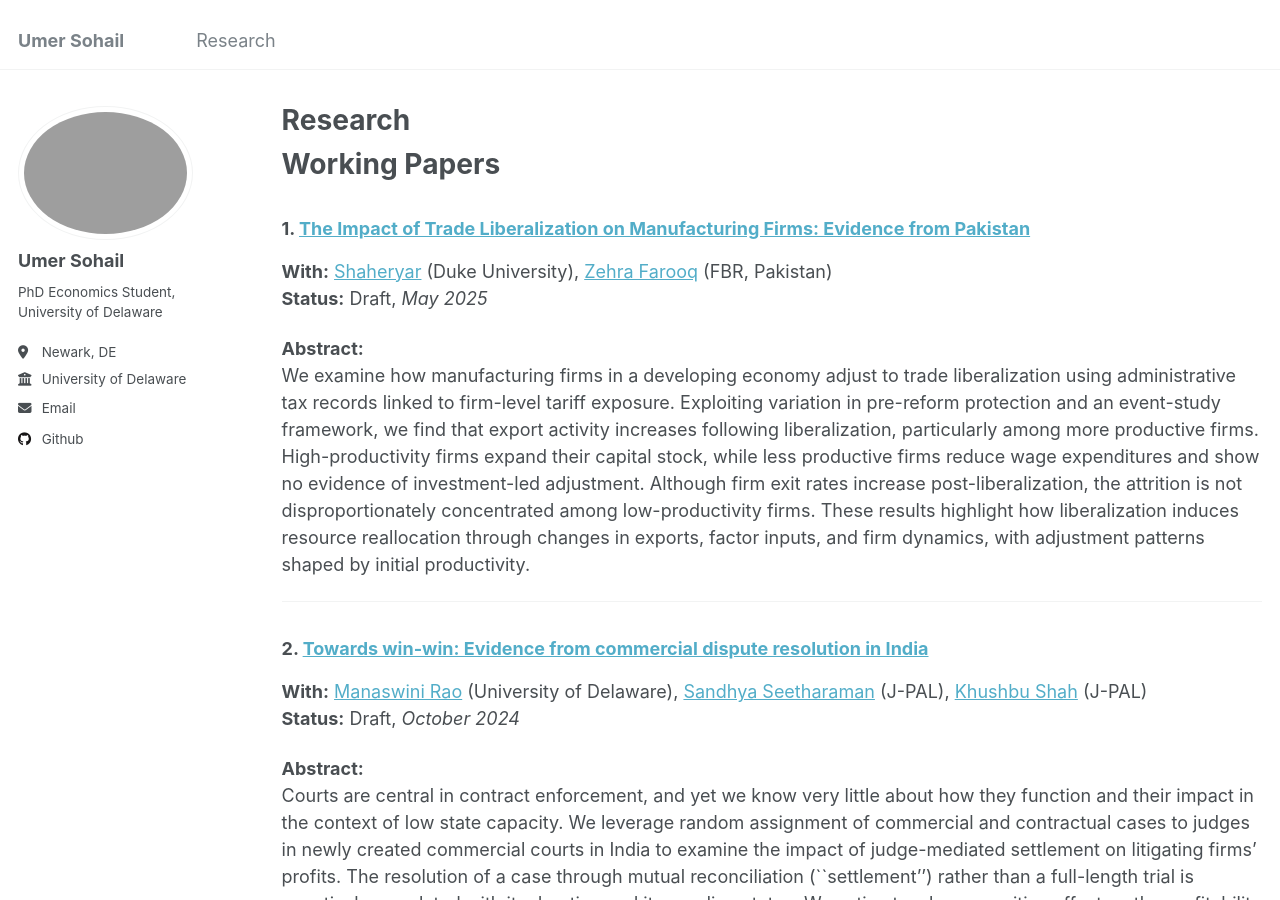
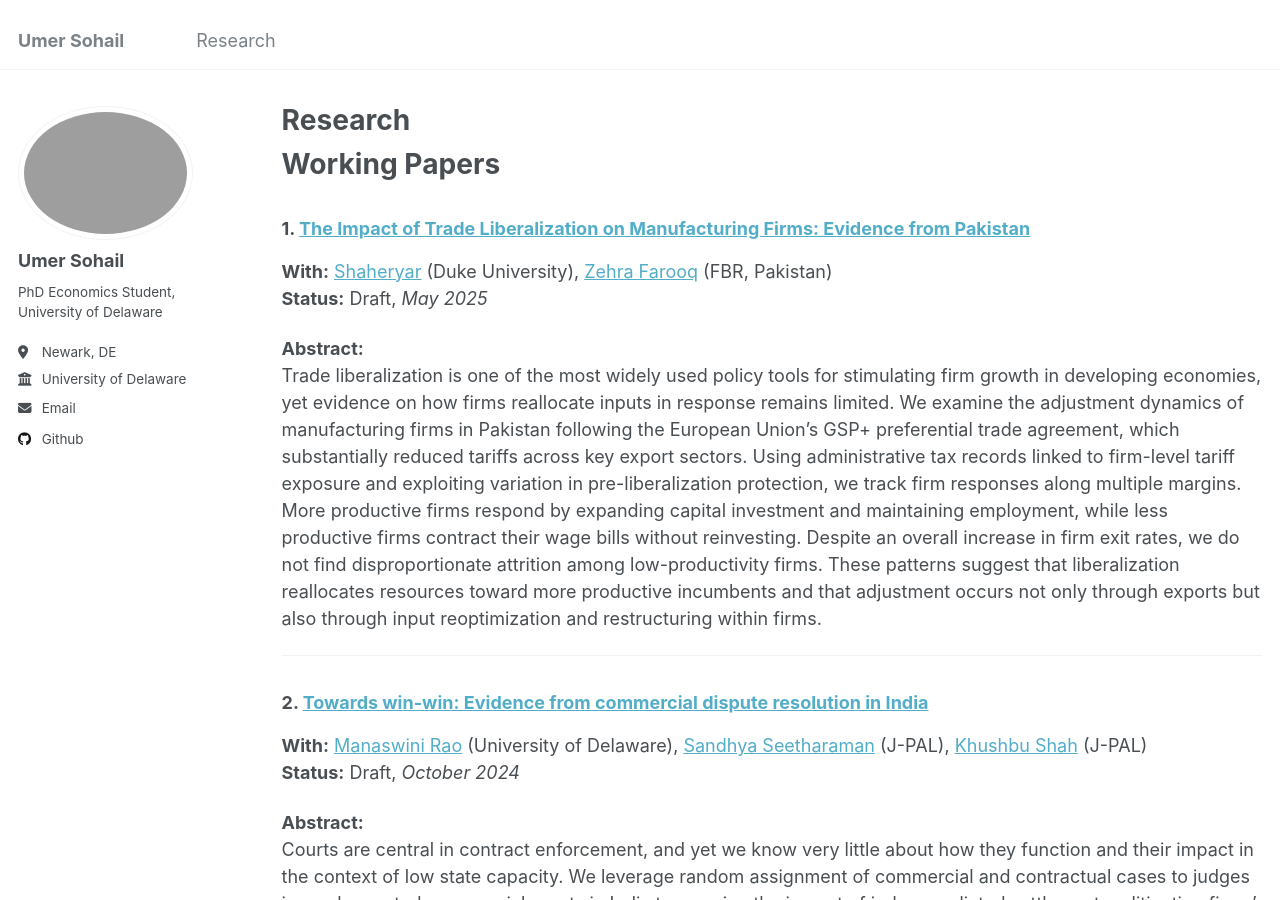
Before and after one commit to umerrssohail/umersohail, a Jekyll site: the page built from _pages/research.md, in a window 1280 px wide and 900 px high. Built offline with Jekyll 4.4.1, drawn with Linux system fonts in a browser that asks for light colours.

Commit message:
Update research.md

```diff
--- a/_pages/research.md
+++ b/_pages/research.md
@@ -12,7 +12,7 @@ author_profile: true
 **Status:** Draft, *May 2025*
 
 **Abstract:**
-We examine how manufacturing firms in a developing economy adjust to trade liberalization using administrative tax records linked to firm-level tariff exposure. Exploiting variation in pre-reform protection and an event-study framework, we find that export activity increases following liberalization, particularly among more productive firms. High-productivity firms expand their capital stock, while less productive firms reduce wage expenditures and show no evidence of investment-led adjustment. Although firm exit rates increase post-liberalization, the attrition is not disproportionately concentrated among low-productivity firms. These results highlight how liberalization induces resource reallocation through changes in exports, factor inputs, and firm dynamics, with adjustment patterns shaped by initial productivity.
+Trade liberalization is one of the most widely used policy tools for stimulating firm growth in developing economies, yet evidence on how firms reallocate inputs in response remains limited. We examine the adjustment dynamics of manufacturing firms in Pakistan following the European Union’s GSP+ preferential trade agreement, which substantially reduced tariffs across key export sectors. Using administrative tax records linked to firm-level tariff exposure and exploiting variation in pre-liberalization protection, we track firm responses along multiple margins. More productive firms respond by expanding capital investment and maintaining employment, while less productive firms contract their wage bills without reinvesting. Despite an overall increase in firm exit rates, we do not find disproportionate attrition among low-productivity firms. These patterns suggest that liberalization reallocates resources toward more productive incumbents and that adjustment occurs not only through exports but also through input reoptimization and restructuring within firms.
 
 ---
 
```
